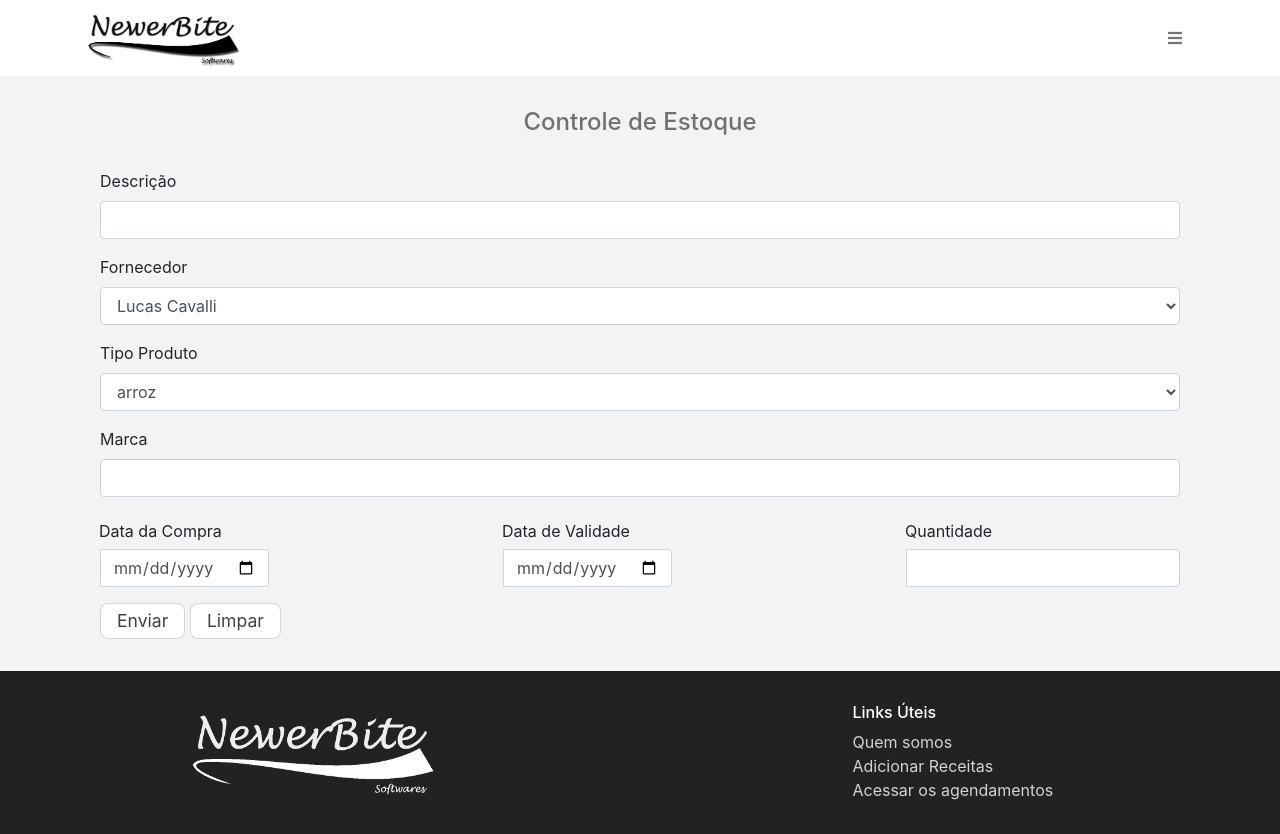
After one commit to Gustavo-Leonart/project-ifpr, a PHP site: page /old/estoque.php in a window 1280 px wide. The commit adds this page. Run offline with PHP 8.4, Linux system fonts and the light colour scheme; a user stored in the database is signed in; data comes from the database, SQL or seed files in the repository; some libraries are stand-ins or nearby versions.

Commit message:
Add files via upload

```diff
--- a/projeto-ifpr/software/agendamento.php
+++ b/projeto-ifpr/software/agendamento.php
@@ -69,7 +69,7 @@
                                 echo "<tr>
                                     <td>".$exibe['nome']."</td>
                                     <td>".$exibe['telefone']."</td>
-                                    <td> <a href=\"receita.php?id_menu='.exibe[\"id_menu\"].'\">".$exibe['nome_receita']."</td>
+                                    <td>".$exibe['nome_receita']."</a> </td>
                                     <td>".$exibe['data_entrega']."</td>";
                                     if($exibe['status_pedido'] == 1)
                                         echo "<td style=\"color:#005fc1;background-color:#cce5ff;\">Aguardando Entrega <span class=\"spinner-grow spinner-grow-sm\"></span></td>";
--- a/projeto-ifpr/software/css/footer.css
+++ b/projeto-ifpr/software/css/footer.css
@@ -6,8 +6,6 @@
 	justify-content: space-around;
 }
 .footer__logo__container{
-	max-width: 200px;
-	max-height: 100px;
 	display: flex;
 	align-items: center;
 }
@@ -18,8 +16,8 @@
 	justify-content: center;
 }
 .footer__logo img{
-	max-width: 320px;
-	max-height: 150px;
+	max-width: 300px;
+	max-height: 120px ;
 }
 .footer__container__columns{
 	display: flex;
--- /dev/null
+++ b/projeto-ifpr/software/old/estoque.php
@@ -0,0 +1,120 @@
+<!DOCTYPE html PUBLIC "-//W3C//DTD XHTML 1.0 Transitional//EN"
+"http://www.w3.org/TR/xhtml1/DTD/xhtml1-transitional.dtd">
+
+<html xmlns="http://www.w3.org/1999/xhtml">
+<head>
+    <title>Home - Seja Bem-Vindo!</title>
+    <link rel="icon" type="image/jpg" href="images/home.jpg">
+    <meta charset="utf-8" />
+    <meta name="viewport" content="width=device-width, height=device-height, initial-scale=1.0">
+    <meta name="apple-mobile-web-app-capable" content="yes" />
+    <!-- Roboto Font  -->
+    <link href='https://fonts.googleapis.com/css?family=Roboto:400,300,500,700' rel='stylesheet' type='text/css'>
+    <!-- Font awesome -->
+    <link rel="stylesheet" href="https://maxcdn.bootstrapcdn.com/font-awesome/4.7.0/css/font-awesome.min.css" >
+    <link rel="stylesheet" href="https://use.fontawesome.com/releases/v5.5.0/css/all.css" integrity="sha384-B4dIYHKNBt8Bc12p+WXckhzcICo0wtJAoU8YZTY5qE0Id1GSseTk6S+L3BlXeVIU" crossorigin="anonymous">
+    <link rel="stylesheet" type="text/css" href="css/forms_style.css">
+    <link rel="stylesheet" href="css/btns_style.css">
+    <script type="text/javascript" src="js/formmask.js"></script>
+    <style>
+        body{
+            font-family: 'Roboto';
+            font-size: 1.6em;
+        }
+    </style>
+</head>
+<body>
+    <?php
+      if(!isset($_SESSION)) session_start();
+      if($_SESSION['nome'] == null){
+          $valida = "Você precisa estar logado";
+          header("Location:sair.php?valida=$valida");
+      }
+    ?>
+    <!-- Navigation bar -->
+    <section id="navbar"></section>
+    <section>
+        <div class="container">
+            <div class="container produtos">
+                <form class="form__produtos" name="form__produtos" action="produtoBD.php">
+                    <div class="fields__container">
+                        <h4>Controle de Estoque</h4>
+                        <?php if(isset($_GET['valida'])){
+                          $valida = $_GET['valida'];
+                          echo "<div class=\"alert alert-success\">
+                                    Produto cadastrado com <strong>sucesso</strong>!
+                                    <button class=\"close\" type=\"button\" data-dismiss=\"alert\">&times;</button>
+                                </div>";
+                        } ?>
+                        <div class="form-group block__fields">
+                            <label name="desc" class="fields__title">Descrição</label>
+                            <input class="form-control"  name = "des_produto" type="text" required>
+                        </div>
+                        <div class="form-group block__fields">
+                            <label name="desc" class="fields__title">Fornecedor</label>
+                            <?php
+                            if (!isset($_SESSION)){ session_start();}
+                            $conexao = new mysqli("localhost", "root", "", "banco");
+                            $busca = mysqli_query($conexao, "select id_fornecedor, nome from fornecedor order by nome");
+                            ?>
+                            <select class = "form-control" name="fornecedor"  required>
+                            <?php while($ver = mysqli_fetch_row($busca))  { ?>
+                            <option value="<?php echo $ver[0]; ?>"><?php echo $ver[1]; ?></option>
+                          <?php } ?>
+                        </select>
+                        </div>
+                        <div class="form-group block__fields">
+                            <label name="desc" class="fields__title">Tipo Produto</label>
+                            <?php
+                            if (!isset($_SESSION)){ session_start();}
+                            $conexao = new mysqli("localhost", "root", "", "banco");
+                            $busca = mysqli_query($conexao, "select id_tipo_produto, des_tipo_produto from tipo_produto order by des_tipo_produto");
+                            ?>
+                            <select class = "form-control" name="id_tipo_produto"  required>
+                            <?php while($ver = mysqli_fetch_row($busca))  { ?>
+                            <option value="<?php echo $ver[0]; ?>"><?php echo $ver[1]; ?></option>
+                          <?php } ?>
+                        </select>
+                        </div>
+                        <div class="form-group">
+                                <label name="marca" class="fields__title">Marca</label>
+                                <input class="form-control" name ="marca" type="text" required>
+                            </div>
+                        </div>
+                        <div class="form-group form-inline">
+                            <div class="input-group">
+                                <div class="input-group-append">
+                                    <label name="dtaComp" class="fields__title">Data da Compra</label>
+                                </div>
+                                <input class="form-control" name = "data_compra" type="date" required>
+                            </div>
+                            <div class="input-group">
+                                <div class="input-group-append">
+                                    <label name="dtaVali" class="fields__title">Data de Validade</label>
+                                </div>
+                                <input class="form-control" name = "data_validade" type="date" required>
+                            </div>
+                            <div class="input-group">
+                                <div class="input-group-append">
+                                    <label name="qtde" class="fields__title">Quantidade</label>
+                                </div>
+                                <input class="form-control" name= "quantidade" type="number" required>
+                            </div>
+                        </div>
+                        <button class="btn__submit" type="submit" name="button">Enviar</button>
+                        <button class="btn__clean" type="reset" name="button">Limpar</button>
+                    </div>
+                </form>
+            </div>
+        </div>
+    </section>
+    <!-- Rodapé -->
+    <section id="footer"></section>
+    <!-- jQuery -->
+    <script src="https://ajax.googleapis.com/ajax/libs/jquery/1.12.4/jquery.min.js"></script>
+</body>
+</html>
+<script>
+    $("#navbar").load("standard-htmls/navigationbar.php");
+    $("#footer").load("standard-htmls/footer.html");
+</script>
--- a/projeto-ifpr/software/produtos.php
+++ b/projeto-ifpr/software/produtos.php
@@ -45,7 +45,7 @@
                         <label name="id_fornecedor" class="fields__title">Fornecedor</label>
                         <?php
                         if (!isset($_SESSION)){ session_start();}
-                        $conexao = new mysqli("localhost", "root", "", "banco");
+                        include "conexao.php";
                         $busca = mysqli_query($conexao, "select id_fornecedor, nome from fornecedor order by nome");
                         ?>
                         <select class = "form-control" name="id_fornecedor"  required>
@@ -58,7 +58,7 @@
                         <label name="id_tipo_produto" class="fields__title">Tipo Produto</label>
                         <?php
                         if (!isset($_SESSION)){ session_start();}
-                        $conexao = new mysqli("localhost", "root", "", "banco");
+                        include "conexao.php";
                         $busca = mysqli_query($conexao, "select id_tipo_produto, des_tipo_produto from tipo_produto order by des_tipo_produto");
                         ?>
                         <select class = "form-control" name="id_tipo_produto"  required>
--- a/projeto-ifpr/software/standard-htmls/footer.html
+++ b/projeto-ifpr/software/standard-htmls/footer.html
@@ -1,3 +1,6 @@
+<head>
+  <link rel="stylesheet" href="css/footer.css">
+</head>
 <footer class="footer__container">
     <div class="footer__logo__container">
         <div class="footer__logo">
--- a/projeto-ifpr/software/tipo_produto.php
+++ b/projeto-ifpr/software/tipo_produto.php
@@ -27,7 +27,7 @@
         <div class="container produtos" style="height:100vh;">
             <form class="form__produtos" name="form__produtos" action="tipo_produtoBD.php">
                 <div class="fields__container">
-                    <h4>Cadastro de Produtos</h4>
+                    <h4>Cadastro de Tipos de Produtos</h4>
                     <?php if(isset($_GET['valida'])){
                       $valida = $_GET['valida'];
                       echo "<div class=\"alert alert-success\">
--- a/projeto-ifpr/software/visualizarproduto.php
+++ b/projeto-ifpr/software/visualizarproduto.php
@@ -70,7 +70,7 @@
                           echo "<td>$ver[5]</td>";
                           echo '<td style="background:transparent !important;border:none !important;">
                                 <a class="btn btn-outline-primary text-primary fas fa-edit" href="editProduto.php?id_produto='.$ver[0].'"> editar</a>';
-                          echo '<a class="btn btn-outline-danger text-danger fas fa-times-circle" href="delete.php?id_produto='.$ver[0].'"> Excluir</a>';
+                          echo '<a class="btn btn-outline-danger text-danger fas fa-times-circle" href="deleteProduto.php?id_produto='.$ver[0].'"> Excluir</a>';
 
                           echo '</td>';
                           echo "<tr>";
```
Also changed, not shown: projeto-ifpr/software/deleteProduto.php (added, +11 -0 lines), projeto-ifpr/software/menu.php (+0 -8 lines), projeto-ifpr/software/old/receita.php (added, +76 -0 lines).
